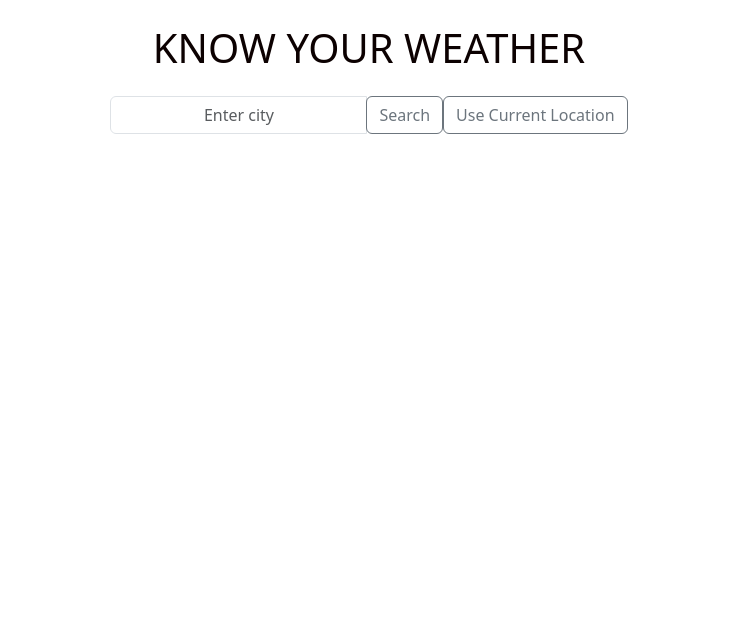
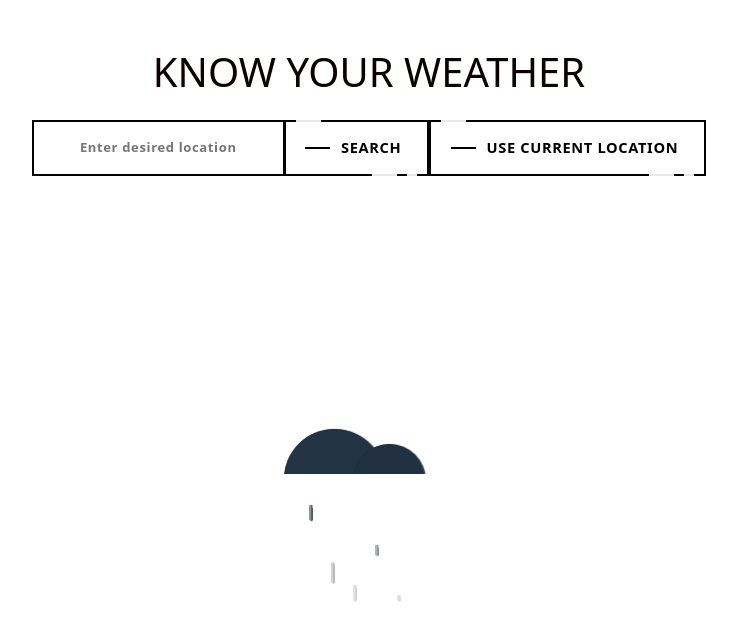
Before and after one commit to Sachit0-0/Weather, a React (Create React App) app: page / in a window 1280 px wide. Shown: the top 640 px of the page, without its empty margins (271-1008 px from the left). Built offline with nearby package versions, Linux system fonts and the light colour scheme.

Commit message:
animation and stuff

```diff
--- a/package.json
+++ b/package.json
@@ -9,6 +9,7 @@
     "@testing-library/jest-dom": "^5.17.0",
     "@testing-library/react": "^13.4.0",
     "@testing-library/user-event": "^13.5.0",
+    "aos": "^2.3.4",
     "bootstrap": "^5.3.2",
     "d3": "^7.8.5",
     "react": "^18.2.0",
--- a/public/index.html
+++ b/public/index.html
@@ -18,6 +18,7 @@
       content="Web site created using create-react-app"
     />
     <link rel="apple-touch-icon" href="%PUBLIC_URL%/logo192.png" />
+    <link href="https://unpkg.com/aos@2.3.1/dist/aos.css" rel="stylesheet">
     <!--
       manifest.json provides metadata used when your web app is installed on a
       user's mobile device or desktop. See https://developers.google.com/web/fundamentals/web-app-manifest/
@@ -36,6 +37,7 @@
   </head>
   <body>
     <noscript>You need to enable JavaScript to run this app.</noscript>
+
     <div id="root"></div>
     <!--
       This HTML file is a template.
--- /dev/null
+++ b/src/components/Animation.js
@@ -0,0 +1,28 @@
+import React from 'react'
+
+const Animation = () => {
+  return (
+    <div className="wrapper">
+    <div className="cloud">
+      <div className="cloud_left"></div>
+      <div className="cloud_right"></div>
+    </div>
+    <div className="rain">
+      <div className="drop"></div>
+      <div className="drop"></div>
+      <div className="drop"></div>
+      <div className="drop"></div>
+      <div className="drop"></div>
+    </div>
+    <div className="surface">
+      <div className="hit"></div>
+      <div className="hit"></div>
+      <div className="hit"></div>
+      <div className="hit"></div>
+      <div className="hit"></div>
+    </div>
+  </div>
+  )
+}
+
+export default Animation
--- a/src/components/App.js
+++ b/src/components/App.js
@@ -1,11 +1,18 @@
-import React, { useState } from 'react';
+import React, { useState, useEffect } from 'react';
 import WeatherForm from './WeatherForm';
 import Weather from './Weather';
 import 'bootstrap/dist/css/bootstrap.min.css';
 import Charts from './Charts';
+import AOS from 'aos';
+import 'aos/dist/aos.css';
+import Animation from './Animation';
 
 function App() {
   const [weatherData, setWeatherData] = useState(null);
+
+  useEffect(() => {
+    AOS.init();
+  }, []);
 
   const fetchWeatherData = async (city) => {
     try {
@@ -24,18 +31,17 @@ function App() {
     }
   };
 
-
   const getWeatherIconUrl = (iconCode) => {
     return `https://openweathermap.org/img/wn/${iconCode}@2x.png`;
   };
 
   return (
-    <div className="container ">
-      <h1 className="text-center m-4">KNOW YOUR WEATHER</h1>
+    <div className="container">
+      <h1 className="text-center mt-5 m-4">KNOW YOUR WEATHER</h1>
       <WeatherForm onSearch={fetchWeatherData} />
       <div className="row">
-        <div className="">
-          {weatherData && (
+        <div className="col">
+          {weatherData ? (
             <>
               <Weather
                 weatherData={weatherData}
@@ -43,6 +49,11 @@ function App() {
               />
               <Charts weatherData={weatherData} />
             </>
+          ) : (
+           <div className=" d-flex justify-content-center align-items-center">
+
+           <Animation/>
+            </div>
           )}
         </div>
       </div>
--- a/src/components/Charts.js
+++ b/src/components/Charts.js
@@ -50,10 +50,12 @@ function Charts({ weatherData }) {
   }
 
   return (
-    <div className="container">
-      <h2 className="text-center mt-5">Weather Forecast for the Week</h2>
+    <div  className="container mb-5 pb-5">
+      <h2 data-aos="fade-right"
+     data-aos-offset="300"
+     data-aos-easing="ease-in-sine" className="text-center mt-5">Weather Forecast for the Week</h2>
 
-      <div className="row">
+      <div className="row mb-5">
         <Chart>
           <LineChart
             width={600}
--- a/src/components/WeatherForm.js
+++ b/src/components/WeatherForm.js
@@ -38,23 +38,34 @@ function WeatherForm({ onSearch }) {
   };
 
   return (
+
     <div className="d-flex justify-content-center text-color black align-items-center h-100">
+
       <form onSubmit={handleSubmit}>
-        <div className="input-group mb-3">
+        <div className="input-group mb-5">
           <input
             type="text"
-            className="form-control"
-            placeholder="Enter city"
+            className=" fancy text2"
+            placeholder="Enter desired location"
             value={city}
             onChange={(e) => setCity(e.target.value)}
           />
           <div className="input-group-append">
-            <button className="btn btn-outline-secondary" type="submit">
-              Search
+
+            <button className="fancy" type="submit">
+              <span className="top-key"></span>
+              <span className="text">Search</span>
+              <span className="bottom-key-1"></span>
+              <span className="bottom-key-2"></span>
             </button>
-            <button className="btn btn-outline-secondary" type="button" onClick={handleGetCurrentLocation}>
-              Use Current Location
+
+            <button className="fancy" onClick={handleGetCurrentLocation} type="submit">
+              <span className="top-key"></span>
+              <span className="text">Use Current Location</span>
+              <span className="bottom-key-1"></span>
+              <span className="bottom-key-2"></span>
             </button>
+
           </div>
         </div>
       </form>
--- a/src/index.css
+++ b/src/index.css
@@ -26,3 +26,320 @@ body {
   color: #0c0101;
   overflow-x: hidden; /* Add this line to remove horizontal overflow */
 }
+
+
+@keyframes updown {
+  0% {
+      transform: translateY(0);
+  }
+  50% {
+      transform: translateY(-5px); /* Move up slightly */
+  }
+  100% {
+      transform: translateY(0);
+  }
+}
+
+.box {
+  width: 150px;
+  height: 150px;
+  animation: updown 2.5s infinite alternate; /* 1s duration, alternate direction */
+}
+
+
+.text2{
+  color: #000 !important;
+}
+
+.text2:hover{
+  color: white !important;
+}
+.input {
+  width: 100%;
+  max-width: 220px;
+  height: 45px;
+  padding: 12px;
+  border-radius: 12px;
+  border: 1.5px solid rgb(0, 0, 0);
+  outline: none;
+  transition: all 0.3s cubic-bezier(0.19, 1, 0.22, 1);
+  box-shadow: 0px 0px 20px -18px;
+}
+
+.input:hover {
+  border: 2px solid rgb(14, 0, 0);
+  box-shadow: 0px 0px 20px -17px;
+}
+
+.input:active {
+  transform: scale(0.95);
+}
+
+.input:focus {
+  border: 2px solid rgb(0, 0, 0);
+}
+
+
+
+.card {
+  transition: transform 0.3s ease, box-shadow 0.3s ease;
+  color: black;
+  border-radius: 12px;
+  border: 1.5px solid rgb(0, 0, 0);
+
+}
+
+.card:hover {
+  transform: scale(1.05);
+  box-shadow: 0px 0px 15px 0px rgba(0, 0, 0, 0.3);
+}
+
+.fancy {
+  background-color: transparent;
+  border: 2px solid #000;
+  border-radius: 0;
+  box-sizing: border-box;
+  color: #fff;
+  cursor: pointer;
+  display: inline-block;
+  font-weight: 700;
+  letter-spacing: 0.05em;
+  margin: 0;
+  outline: none;
+  overflow: visible;
+  padding: 1.25em 2em;
+  position: relative;
+  text-align: center;
+  text-decoration: none;
+  text-transform: none;
+  transition: all 0.3s ease-in-out;
+  user-select: none;
+  font-size: 13px;
+ }
+
+ .fancy::before {
+  content: " ";
+  width: 1.5625rem;
+  height: 2px;
+  background: black;
+  top: 50%;
+  left: 1.5em;
+  position: absolute;
+  transform: translateY(-50%);
+  transform-origin: center;
+  transition: background 0.3s linear, width 0.3s linear;
+ }
+
+ .fancy .text {
+  font-size: 1.125em;
+  line-height: 1.33333em;
+  padding-left: 2em;
+  display: block;
+  text-align: left;
+  transition: all 0.3s ease-in-out;
+  text-transform: uppercase;
+  text-decoration: none;
+  color: black;
+ }
+
+ .fancy .top-key {
+  height: 2px;
+  width: 1.5625rem;
+  top: -2px;
+  left: 0.625rem;
+  position: absolute;
+  background: #e8e8e8;
+  transition: width 0.5s ease-out, left 0.3s ease-out;
+ }
+
+ .fancy .bottom-key-1 {
+  height: 2px;
+  width: 1.5625rem;
+  right: 1.875rem;
+  bottom: -2px;
+  position: absolute;
+  background: #e8e8e8;
+  transition: width 0.5s ease-out, right 0.3s ease-out;
+ }
+
+ .fancy .bottom-key-2 {
+  height: 2px;
+  width: 0.625rem;
+  right: 0.625rem;
+  bottom: -2px;
+  position: absolute;
+  background: #e8e8e8;
+  transition: width 0.5s ease-out, right 0.3s ease-out;
+ }
+
+ .fancy:hover {
+  color: white;
+  background: black;
+ }
+
+ .fancy:hover::before {
+  width: 0.9375rem;
+  background: white;
+ }
+
+ .fancy:hover .text {
+  color: white;
+  padding-left: 1.5em;
+ }
+
+ .fancy:hover .top-key {
+  left: -2px;
+  width: 0px;
+ }
+
+ .fancy:hover .bottom-key-1,
+  .fancy:hover .bottom-key-2 {
+  right: 0;
+  width: 0;
+ }
+
+
+
+ .wrapper {
+  height: 200px;
+  margin-top: 200px;
+}
+
+.cloud {
+  overflow: hidden;
+  padding: 5px;
+  height: 50px;
+}
+
+.cloud_left {
+  position: relative;
+  float: left;
+  background-color: #234;
+  width: 100px;
+  height: 100px;
+  border-radius: 50%;
+  box-shadow: 1px 1px 1px 1px rgba(0, 0, 0, 0.75);
+}
+
+.cloud_right {
+  position: relative;
+  float: left;
+  background-color: #203040;
+  width: 70px;
+  height: 70px;
+  border-radius: 50%;
+  top: 15px;
+  left: -30px;
+  box-shadow: 1px 1px 1px 1px rgba(0, 0, 0, 0.75);
+}
+
+.rain {
+  width: 180px;
+  height: 140px;
+}
+
+.drop {
+  position: relative;
+  float: left;
+  width: 2px;
+  margin: 10px;
+  left: 20px;
+  background: #789;
+  box-shadow: 1px 0.5px 1px 0.5px rgba(0, 0, 0, 0.75);
+  animation: rain_401 0.8s infinite ease-out;
+}
+
+.drop:nth-child(1) {
+  height: 15px;
+  top: 5px;
+  animation-delay: -1.0s;
+}
+
+.drop:nth-child(2) {
+  height: 20px;
+  animation-delay: -1.4s;
+}
+
+.drop:nth-child(3) {
+  height: 15px;
+  top: 5px;
+  animation-delay: -1.6s;
+}
+
+.drop:nth-child(4) {
+  height: 10px;
+  top: 10px;
+  animation-delay: -1.2s;
+}
+
+.drop:nth-child(5) {
+  height: 5px;
+  top: 15px;
+  animation-delay: -1.6s;
+}
+
+@keyframes rain_401 {
+  0% {
+    opacity: 1;
+    transform: translate(0, 0);
+  }
+
+  100% {
+    opacity: 0.2;
+    transform: translate(0, 100px);
+  }
+}
+
+.surface {
+  position: relative;
+
+  top: -140px;
+}
+
+.hit {
+  position: absolute;
+  width: 3px;
+  height: 1px;
+  margin: 10px;
+  bottom: -5px;
+  border: 1px solid #456;
+  border-radius: 50%;
+  animation: hit_401 0.8s infinite ease;
+}
+
+.hit:nth-child(1) {
+  left: 19px;
+  animation-delay: -0.3s;
+}
+
+.hit:nth-child(2) {
+  left: 41px;
+  animation-delay: -0.7s;
+}
+
+.hit:nth-child(3) {
+  left: 63px;
+  animation-delay: -0.9s;
+}
+
+.hit:nth-child(4) {
+  left: 85px;
+  animation-delay: -0.5s;
+}
+
+.hit:nth-child(5) {
+  left: 107px;
+  animation-delay: -0.9s;
+}
+
+@keyframes hit_401 {
+  0% {
+    opacity: 0.75;
+    transform: scale(1);
+  }
+
+  100% {
+    opacity: 0;
+    transform: scale(2.5);
+  }
+}
```
Also changed, not shown: src/components/Weather.js (+13 -13 lines), 1 other file (tests, documents, lock files or other folders).
